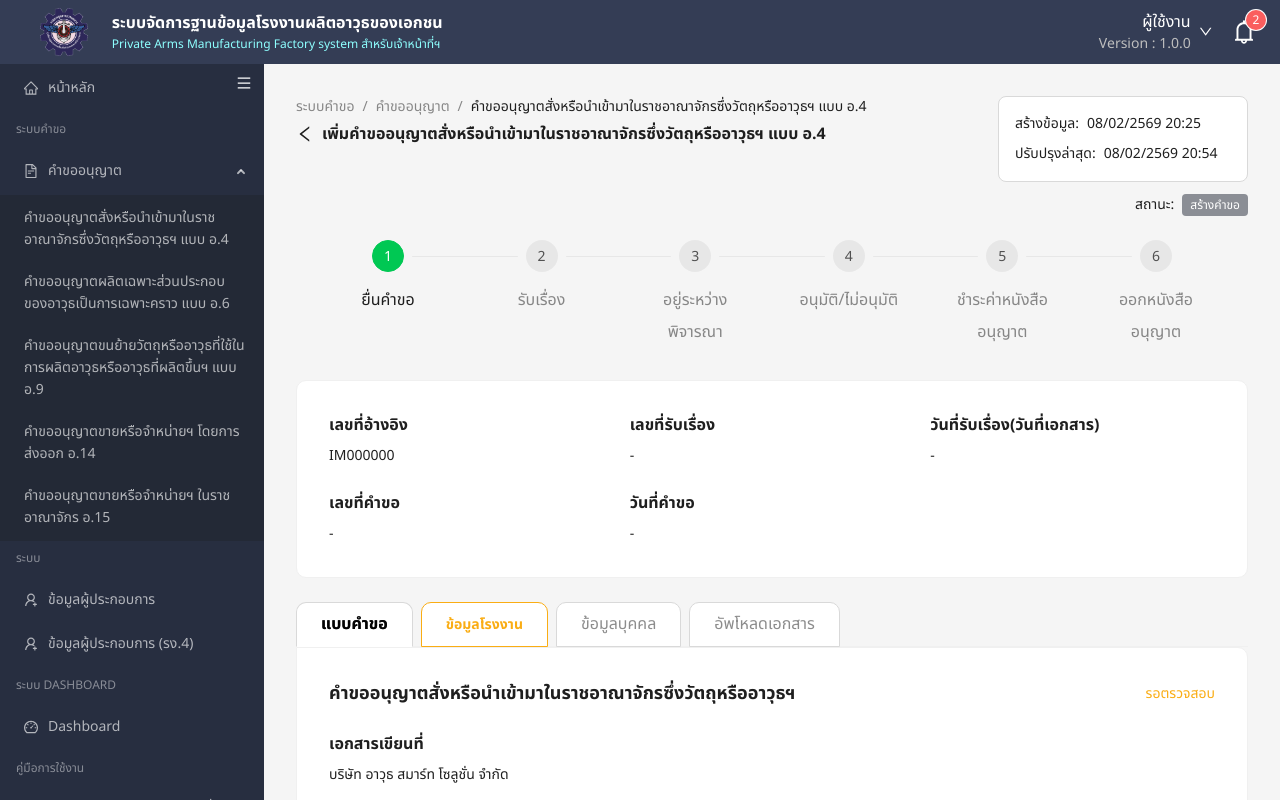
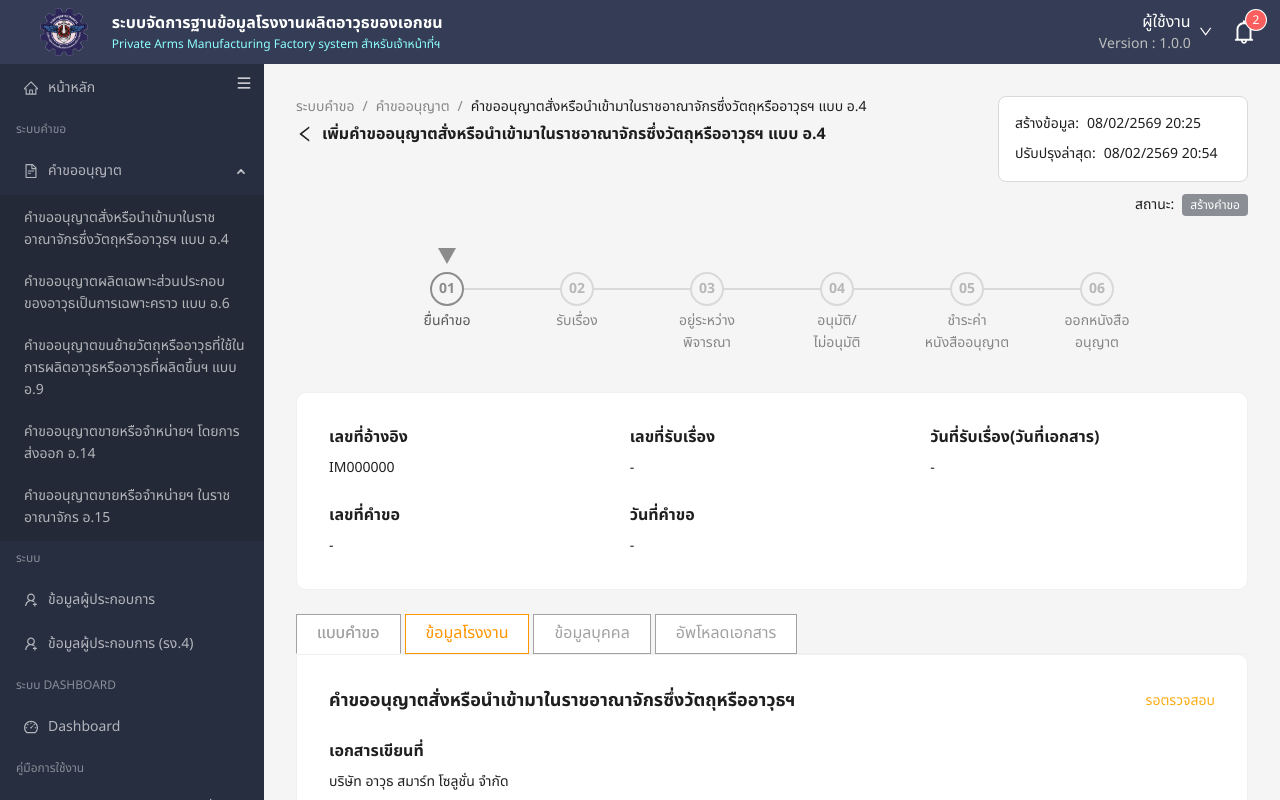
Before and after one commit to Manartqa/ui-sa-045, a Next.js app: page /request/import-weapon-a4 in a window 1280 px wide. Shown: the top 800 px of the page. Built offline with nearby package versions, Linux system fonts and the light colour scheme; what @ant-design/nextjs-registry would draw is missing.

Commit message:
แก้ไข tab

```diff
--- a/src/app/globals.css
+++ b/src/app/globals.css
@@ -230,40 +230,68 @@ body {
   font-size: 16px;
 }
 
-/* Card-style tabs above the form container — separated bordered boxes */
-.request-tabs .ant-tabs-nav {
+/* Card-style tabs above the form container — Figma node 4025:190490.
+   Square boxes, 40px tall, 4px apart, all in the same grey; only the active
+   one drops its bottom line so it reads as part of the panel below. */
+/* antd puts a 16px margin under the nav; without the extra `.ant-tabs` this
+   ties its rule and loses, leaving the strip floating above the card. `z-index`
+   lets the active tab paint over the card's own top border. */
+.ant-tabs.request-tabs > .ant-tabs-nav {
   margin-bottom: 0;
+  z-index: 1;
 }
 
-.request-tabs .ant-tabs-nav-list {
-  gap: 8px;
+.ant-tabs.request-tabs > .ant-tabs-nav .ant-tabs-nav-list {
+  gap: 4px;
 }
 
-.request-tabs > .ant-tabs-nav .ant-tabs-tab {
+/* The `.ant-tabs.ant-tabs-card` prefix is load-bearing: antd's card-tab rules
+   score 0-4-0 and its cssinjs <style> is injected after this sheet, so anything
+   that merely ties loses. This chain scores 0-5-0.
+   `border-radius` additionally carries `!important` — antd emits several
+   radius rules for card tabs (including :first-child/:last-child variants that
+   reach 0-5-0 on their own), and square corners are a hard requirement. */
+.ant-tabs.ant-tabs-card.request-tabs > .ant-tabs-nav .ant-tabs-tab {
   margin: 0 !important;
+  height: 40px;
   background: #ffffff;
-  border: 1px solid #d9d9d9;
-  border-radius: 8px 8px 0 0;
-  padding: 9px 24px;
+  border: 1px solid #a2a2a2;
+  border-radius: 0 !important;
+  padding: 0 20px;
 }
 
-.request-tabs > .ant-tabs-nav .ant-tabs-tab .ant-tabs-tab-btn {
-  color: rgba(0, 0, 0, 0.45);
+/* The design keeps the active tab the same grey as the others — the missing
+   bottom line is the only marker, so no colour or weight change here. Needs to
+   outscore antd's `…-tab.ant-tabs-tab-active .ant-tabs-tab-btn` (0-4-0). */
+.ant-tabs.ant-tabs-card.request-tabs
+  > .ant-tabs-nav
+  .ant-tabs-tab
+  .ant-tabs-tab-btn {
+  color: #a2a2a2;
   font-size: 16px;
+  font-weight: 400;
 }
 
-.request-tabs > .ant-tabs-nav .ant-tabs-tab-active {
+/* The active tab sits 1px into the card and hides its own bottom line, so the
+   two read as one shape. `!important` because the rule above zeroes margins. */
+.ant-tabs.ant-tabs-card.request-tabs > .ant-tabs-nav .ant-tabs-tab-active {
+  margin-bottom: -1px !important;
   border-bottom-color: #ffffff;
 }
 
-.request-tabs > .ant-tabs-nav .ant-tabs-tab-active .ant-tabs-tab-btn {
-  color: rgba(0, 0, 0, 0.88);
-  font-weight: 700;
+/* "ข้อมูลโรงงาน" — flagged in Colors/Orange. Keyed off the label's class
+   instead of nth-child so reordering the tabs cannot move the highlight. */
+.ant-tabs.ant-tabs-card.request-tabs
+  > .ant-tabs-nav
+  .ant-tabs-tab:has(.tab-attention) {
+  border-color: #ff9500;
 }
 
-/* "ข้อมูลโรงงาน" tab (2nd) — warning highlight */
-.request-tabs > .ant-tabs-nav .ant-tabs-nav-list > .ant-tabs-tab:nth-child(2) {
-  border-color: #faad14;
+.ant-tabs.ant-tabs-card.request-tabs
+  > .ant-tabs-nav
+  .ant-tabs-tab:has(.tab-attention)
+  .ant-tabs-tab-btn {
+  color: #ff9500;
 }
 
 /* Checkbox/radio form rows: no extra control min-height */
--- a/src/components/partials/ImportRequestA4/ImportRequestA4.config.ts
+++ b/src/components/partials/ImportRequestA4/ImportRequestA4.config.ts
@@ -22,16 +22,41 @@ export const REQUEST_META = {
   updatedAt: "08/02/2569 20:54",
 };
 
+/**
+ * Line breaks are the ones drawn in Figma. They are explicit because Thai has
+ * no spaces: left to wrap on its own, "หนังสืออนุญาต" splits mid-word at the
+ * column width. The stepper renders these with `white-space: pre`.
+ */
 export const STEPS: StepItem[] = [
   { no: "01", label: "ยื่นคำขอ" },
   { no: "02", label: "รับเรื่อง" },
-  { no: "03", label: "อยู่ระหว่างพิจารณา" },
-  { no: "04", label: "อนุมัติ/ไม่อนุมัติ" },
-  { no: "05", label: "ชำระค่าหนังสืออนุญาต" },
-  { no: "06", label: "ออกหนังสืออนุญาต" },
+  { no: "03", label: "อยู่ระหว่าง\nพิจารณา" },
+  { no: "04", label: "อนุมัติ/\nไม่อนุมัติ" },
+  { no: "05", label: "ชำระค่า\nหนังสืออนุญาต" },
+  { no: "06", label: "ออกหนังสือ\nอนุญาต" },
 ];
 
 export const ACTIVE_STEP_INDEX = 0;
+
+/**
+ * Stepper greys, named after the Figma variables on node 4025:190464. They are
+ * antd's neutral palette, not brand colours, so they stay here rather than in
+ * `theme/tokens.ts`.
+ */
+export const STEP_COLORS = {
+  /** colorBorder — idle circle and every connector */
+  border: "#d9d9d9",
+  /** gray/7 — current circle, same grey as the caret above it */
+  activeBorder: "#8c8c8c",
+  /** colorTextPlaceholder — idle step number */
+  number: "rgba(0,0,0,0.25)",
+  /** gray/7 */
+  activeNumber: "#8c8c8c",
+  /** colorTextDescription — idle label */
+  label: "rgba(0,0,0,0.45)",
+  /** colorTextLabel — current label sits a shade darker */
+  activeLabel: "rgba(0,0,0,0.65)",
+} as const;
 
 export const REFERENCE_INFO = {
   referenceNo: "IM000000",
--- a/src/components/partials/ImportRequestA4/RequestFormTab.tsx
+++ b/src/components/partials/ImportRequestA4/RequestFormTab.tsx
@@ -179,8 +179,6 @@ function FormContent() {
 }
 
 export default function RequestFormTab() {
-  const { token } = theme.useToken();
-
   return (
     <Tabs
       type="card"
@@ -189,12 +187,10 @@ export default function RequestFormTab() {
       items={[
         { key: "form", label: "แบบคำขอ", children: <FormContent /> },
         {
+          // `tab-attention` is the hook for the orange treatment in
+          // globals.css — the colour belongs with the other tab styling.
           key: "factory",
-          label: (
-            <Text strong style={{ color: token.colorWarning }}>
-              ข้อมูลโรงงาน
-            </Text>
-          ),
+          label: <span className="tab-attention">ข้อมูลโรงงาน</span>,
           children: null,
         },
         { key: "person", label: "ข้อมูลบุคคล", children: null },
--- a/src/components/partials/ImportRequestA4/RequestSteps.tsx
+++ b/src/components/partials/ImportRequestA4/RequestSteps.tsx
@@ -1,23 +1,88 @@
 "use client";
 
 import React from "react";
-import { Steps } from "antd";
-import { STEPS, ACTIVE_STEP_INDEX } from "./ImportRequestA4.config";
+import { STEPS, ACTIVE_STEP_INDEX, STEP_COLORS } from "./ImportRequestA4.config";
 
 /**
- * Progress stepper for the request lifecycle. antd renders completed steps as
- * filled circles with a check mark and highlights the current one — recolored
- * to the approved green by the `Steps` component token in `UIProvider`.
+ * Progress stepper for the request lifecycle — Figma node 4025:190464.
+ *
+ * Hand-rolled rather than antd `Steps`: the design numbers every circle (antd
+ * paints a check on finished steps), runs the connector out of the right of the
+ * circle instead of between items, and marks the current step with a caret
+ * above it. Each column is 130px wide; the last one is just the circle.
+ *
+ * Tailwind preflight is off in this project, so `box-border` and `m-0` are
+ * spelled out — the circle would otherwise measure 38px and the label would
+ * keep its UA margin.
  */
 export default function RequestSteps() {
   return (
-    <div className="w-full overflow-x-auto pb-2">
-      <Steps
-        className="mx-auto min-w-[680px] max-w-[880px]"
-        labelPlacement="vertical"
-        current={ACTIVE_STEP_INDEX}
-        items={STEPS.map((step) => ({ title: step.label }))}
-      />
+    <div className="w-full overflow-x-auto">
+      <div className="flex items-end justify-center pb-8">
+        {STEPS.map((step, index) => {
+          const isActive = index === ACTIVE_STEP_INDEX;
+          const isLast = index === STEPS.length - 1;
+
+          return (
+            <div
+              key={step.no}
+              className={`flex shrink-0 flex-col items-start ${
+                isLast ? "" : "w-[130px]"
+              }`}
+            >
+              {isActive && (
+                // eslint-disable-next-line @next/next/no-img-element
+                <img
+                  src="/icons/step-current.svg"
+                  alt=""
+                  aria-hidden
+                  className="h-[32px] w-[34px]"
+                />
+              )}
+
+              <div className="flex w-full items-center">
+                <div
+                  className="box-border flex h-[34px] w-[34px] shrink-0 items-center justify-center rounded-full border-2 border-solid"
+                  style={{
+                    borderColor: isActive
+                      ? STEP_COLORS.activeBorder
+                      : STEP_COLORS.border,
+                    color: isActive
+                      ? STEP_COLORS.activeNumber
+                      : STEP_COLORS.number,
+                  }}
+                >
+                  <span className="text-center text-sm font-bold leading-[22px]">
+                    {step.no}
+                  </span>
+                </div>
+                {!isLast && (
+                  <div
+                    className="h-[2px] flex-1"
+                    style={{ background: STEP_COLORS.border }}
+                  />
+                )}
+              </div>
+
+              {/* The label is wider than its 34px column and overflows evenly
+                  on both sides. `whitespace-pre` keeps the designed line breaks
+                  and stops Thai from splitting mid-word. */}
+              <div className="flex h-[30px] w-[34px] items-start justify-center py-1">
+                <p
+                  className="m-0 shrink-0 whitespace-pre text-center text-sm leading-[22px]"
+                  style={{
+                    color: isActive
+                      ? STEP_COLORS.activeLabel
+                      : STEP_COLORS.label,
+                  }}
+                >
+                  {step.label}
+                </p>
+              </div>
+            </div>
+          );
+        })}
+      </div>
     </div>
   );
 }
--- a/src/mocks/importRequestA4.ts
+++ b/src/mocks/importRequestA4.ts
@@ -14,7 +14,7 @@ export const IMPORT_REQUEST_ROWS: ImportRequestListItem[] = [
     key: "1",
     order: 1,
     referenceNo: "PE000171",
-    receiveNo: "a00100/2568",
+    receiveNo: "อ00100/2568",
     receiveDate: "",
     requestNo: "",
     requestDate: "12/02/2568",
@@ -29,7 +29,7 @@ export const IMPORT_REQUEST_ROWS: ImportRequestListItem[] = [
     key: "2",
     order: 2,
     referenceNo: "PE000172",
-    receiveNo: "a00101/2568",
+    receiveNo: "อ00101/2568",
     receiveDate: "02/02/2568",
     requestNo: "21/2568",
     requestDate: "12/02/2568",
@@ -44,7 +44,7 @@ export const IMPORT_REQUEST_ROWS: ImportRequestListItem[] = [
     key: "3",
     order: 3,
     referenceNo: "PE000173",
-    receiveNo: "a00102/2568",
+    receiveNo: "อ00102/2568",
     receiveDate: "02/02/2568",
     requestNo: "22/2568",
     requestDate: "12/02/2568",
@@ -59,7 +59,7 @@ export const IMPORT_REQUEST_ROWS: ImportRequestListItem[] = [
     key: "4",
     order: 4,
     referenceNo: "PE000174",
-    receiveNo: "a00103/2568",
+    receiveNo: "อ00103/2568",
     receiveDate: "02/02/2568",
     requestNo: "23/2568",
     requestDate: "12/02/2568",
@@ -74,7 +74,7 @@ export const IMPORT_REQUEST_ROWS: ImportRequestListItem[] = [
     key: "5",
     order: 5,
     referenceNo: "PE000175",
-    receiveNo: "a00104/2568",
+    receiveNo: "อ00104/2568",
     receiveDate: "02/02/2568",
     requestNo: "24/2568",
     requestDate: "12/02/2568",
@@ -89,7 +89,7 @@ export const IMPORT_REQUEST_ROWS: ImportRequestListItem[] = [
     key: "6",
     order: 5,
     referenceNo: "PE000175",
-    receiveNo: "a00104/2568",
+    receiveNo: "อ00104/2568",
     receiveDate: "02/02/2568",
     requestNo: "25/2568",
     requestDate: "12/02/2568",
@@ -104,7 +104,7 @@ export const IMPORT_REQUEST_ROWS: ImportRequestListItem[] = [
     key: "7",
     order: 9,
     referenceNo: "PE000179",
-    receiveNo: "a00108/2568",
+    receiveNo: "อ00108/2568",
     receiveDate: "",
     requestNo: "",
     requestDate: "12/02/2568",
@@ -119,7 +119,7 @@ export const IMPORT_REQUEST_ROWS: ImportRequestListItem[] = [
     key: "8",
     order: 10,
     referenceNo: "PE000180",
-    receiveNo: "a00109/2568",
+    receiveNo: "อ00109/2568",
     receiveDate: "",
     requestNo: "",
     requestDate: "12/02/2568",
```
Also changed, not shown: public/icons/step-current.svg (added).
